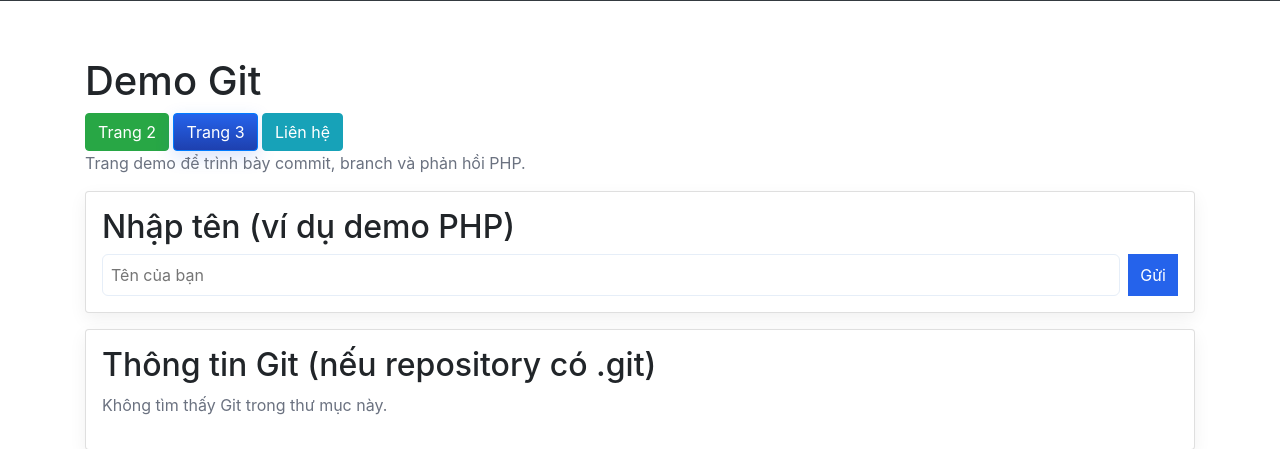
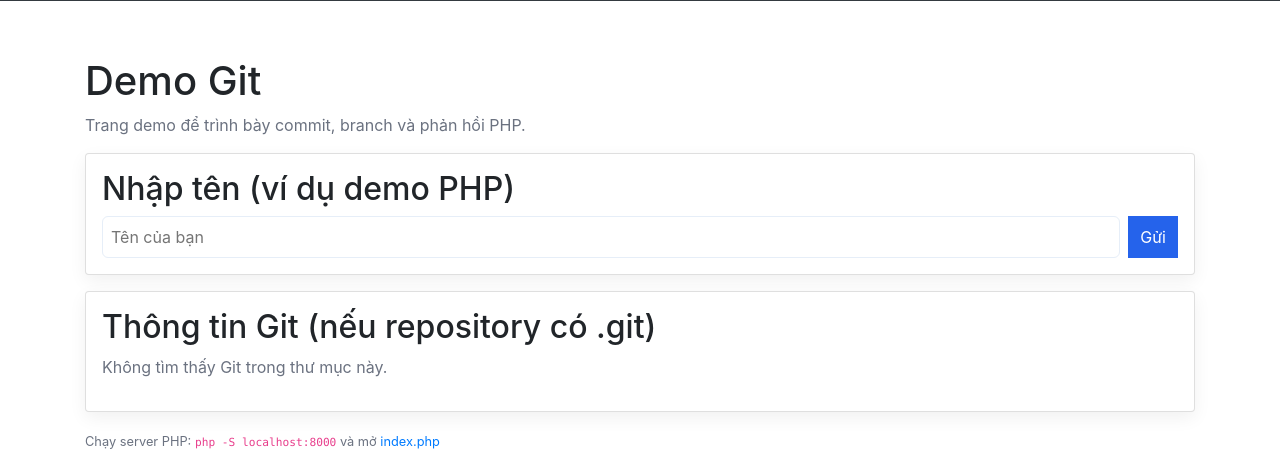
Before and after one commit to Dinh-Duc-Manh/Demo_Git, a PHP site: page / in a window 1280 px wide. Shown: the part 277-726 px from the top of the page. Run offline with PHP 8.4, Linux system fonts and the light colour scheme; some libraries are stand-ins or nearby versions.

Commit message:
xoa button thừa

```diff
--- a/contact.php
+++ b/contact.php
@@ -153,7 +153,6 @@ if ($_SERVER['REQUEST_METHOD'] === 'POST') {
             <div class="row no-gutters">
                 <!-- form trên cùng (full width) -->
                 <div class="form-wrap w-100 mb-4">
-                    <a class="btn btn-primary" href="index.php" role="button">Home</a>
                     <h4 class="mt-3">Gửi thông tin liên hệ</h4>
                     <p class="text-muted">Vui lòng điền thông tin; chúng tôi sẽ phản hồi trong vòng 24-48 giờ.</p>
 
--- a/index.php
+++ b/index.php
@@ -31,9 +31,6 @@ $name = $_POST['name'] ?? '';
   <?php include 'header.php'; ?>
   <div class="container">
     <h1>Demo Git</h1>
-    <a id="" class="btn btn-success" href="page2.php" role="button">Trang 2</a>
-    <a id="" class="btn btn-primary" href="page3.php" role="button">Trang 3</a>
-    <a id="" class="btn btn-info" href="contact.php" role="button">Liên hệ</a>
     <p class="muted">Trang demo để trình bày commit, branch và phản hồi PHP.</p>
 
     <section class="card">
```
